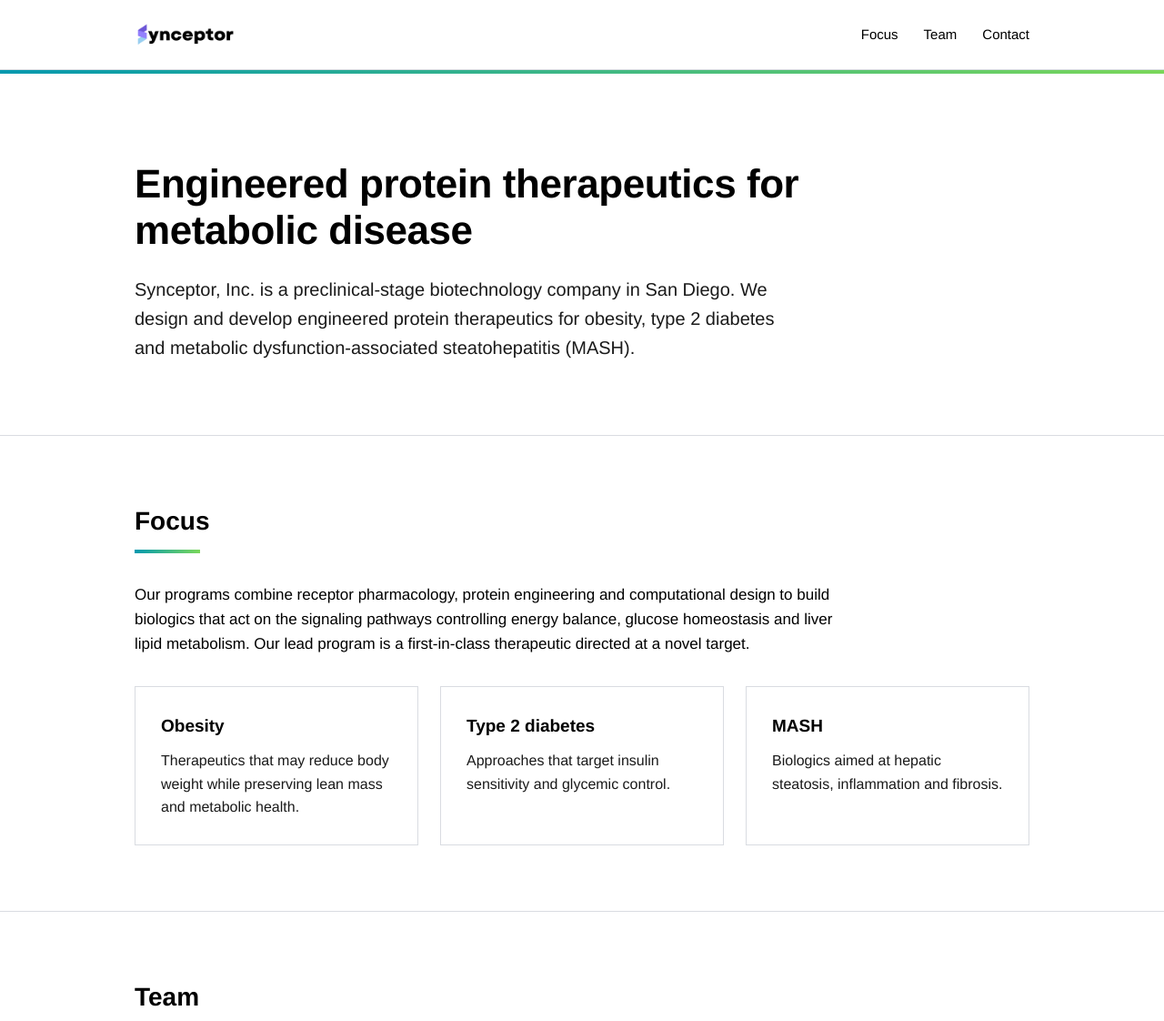
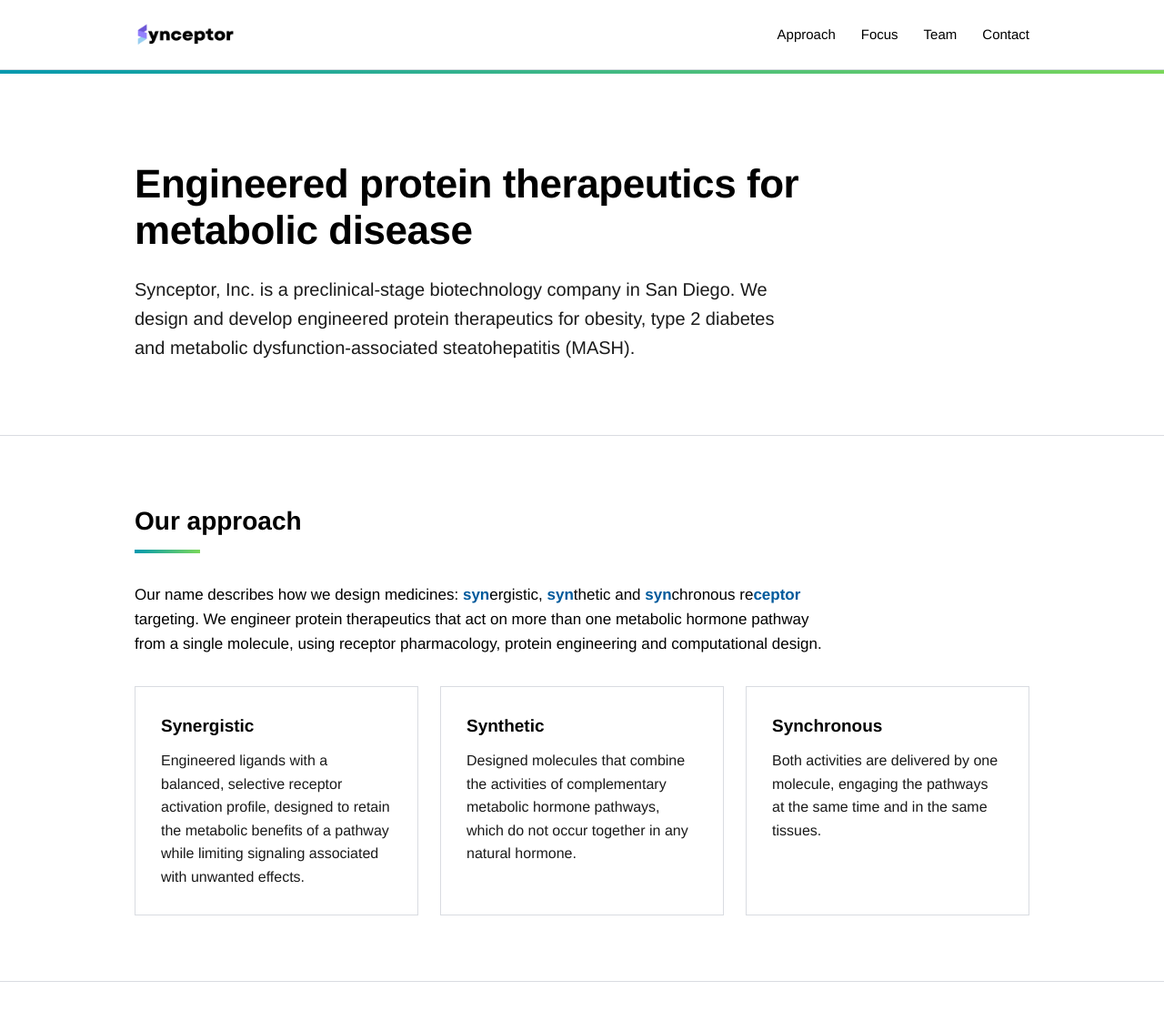
Before and after one commit to slsynceptor/synceptor-website, a plain HTML site: page index.html in a window 1280 px wide. Shown: the top 1122 px of the page at 91% size. Drawn offline with Linux system fonts and the light colour scheme.

Commit message:
Add Approach section: synergistic, synthetic, synchronous receptor targeting
Co-Authored-By: Claude Opus 5.5 <noreply@anthropic.com>
Claude-Session: https://claude.ai/code/session_014YiXHeZuiTx61Rgf6tRxLV

```diff
--- a/index.html
+++ b/index.html
@@ -40,6 +40,7 @@
   .card h3{margin:0 0 10px;font-size:19px}
   .card p{margin:0;color:#1a1a1a;font-size:16px}
   .lede{max-width:780px;margin:0 0 32px}
+  .lede strong{color:var(--brand-strong)}
   .person{display:grid;grid-template-columns:260px 1fr;gap:32px;align-items:start}
   .person .name{font-size:21px;font-weight:700;margin:0}
   .person .title{color:var(--muted);margin:4px 0 0;font-size:15px}
@@ -64,7 +65,7 @@
 <header>
   <div class="wrap">
     <a href="#top" aria-label="Synceptor home"><img src="assets/logo.jpg" alt="Synceptor"></a>
-    <nav><a href="#focus">Focus</a><a href="#team">Team</a><a href="#contact">Contact</a></nav>
+    <nav><a href="#approach">Approach</a><a href="#focus">Focus</a><a href="#team">Team</a><a href="#contact">Contact</a></nav>
   </div>
 </header>
 <div class="rule"></div>
@@ -75,11 +76,24 @@
     <p>Synceptor, Inc. is a preclinical-stage biotechnology company in San Diego. We design and develop engineered protein therapeutics for obesity, type 2 diabetes and metabolic dysfunction-associated steatohepatitis (MASH).</p>
   </div></div>
 
+  <section id="approach">
+    <div class="wrap">
+      <h2>Our approach</h2>
+      <div class="h2rule"></div>
+      <p class="lede">Our name describes how we design medicines: <strong>syn</strong>ergistic, <strong>syn</strong>thetic and <strong>syn</strong>chronous re<strong>ceptor</strong> targeting. We engineer protein therapeutics that act on more than one metabolic hormone pathway from a single molecule, using receptor pharmacology, protein engineering and computational design.</p>
+      <div class="grid">
+        <div class="card"><h3>Synergistic</h3><p>Engineered ligands with a balanced, selective receptor activation profile, designed to retain the metabolic benefits of a pathway while limiting signaling associated with unwanted effects.</p></div>
+        <div class="card"><h3>Synthetic</h3><p>Designed molecules that combine the activities of complementary metabolic hormone pathways, which do not occur together in any natural hormone.</p></div>
+        <div class="card"><h3>Synchronous</h3><p>Both activities are delivered by one molecule, engaging the pathways at the same time and in the same tissues.</p></div>
+      </div>
+    </div>
+  </section>
+
   <section id="focus">
     <div class="wrap">
       <h2>Focus</h2>
       <div class="h2rule"></div>
-      <p class="lede">Our programs combine receptor pharmacology, protein engineering and computational design to build biologics that act on the signaling pathways controlling energy balance, glucose homeostasis and liver lipid metabolism. Our lead program is a first-in-class therapeutic directed at a novel target.</p>
+      <p class="lede">We are developing therapeutics for metabolic diseases with large unmet need. Our lead program is a first-in-class therapeutic directed at a novel target.</p>
       <div class="grid">
         <div class="card"><h3>Obesity</h3><p>Therapeutics that may reduce body weight while preserving lean mass and metabolic health.</p></div>
         <div class="card"><h3>Type 2 diabetes</h3><p>Approaches that target insulin sensitivity and glycemic control.</p></div>
```
